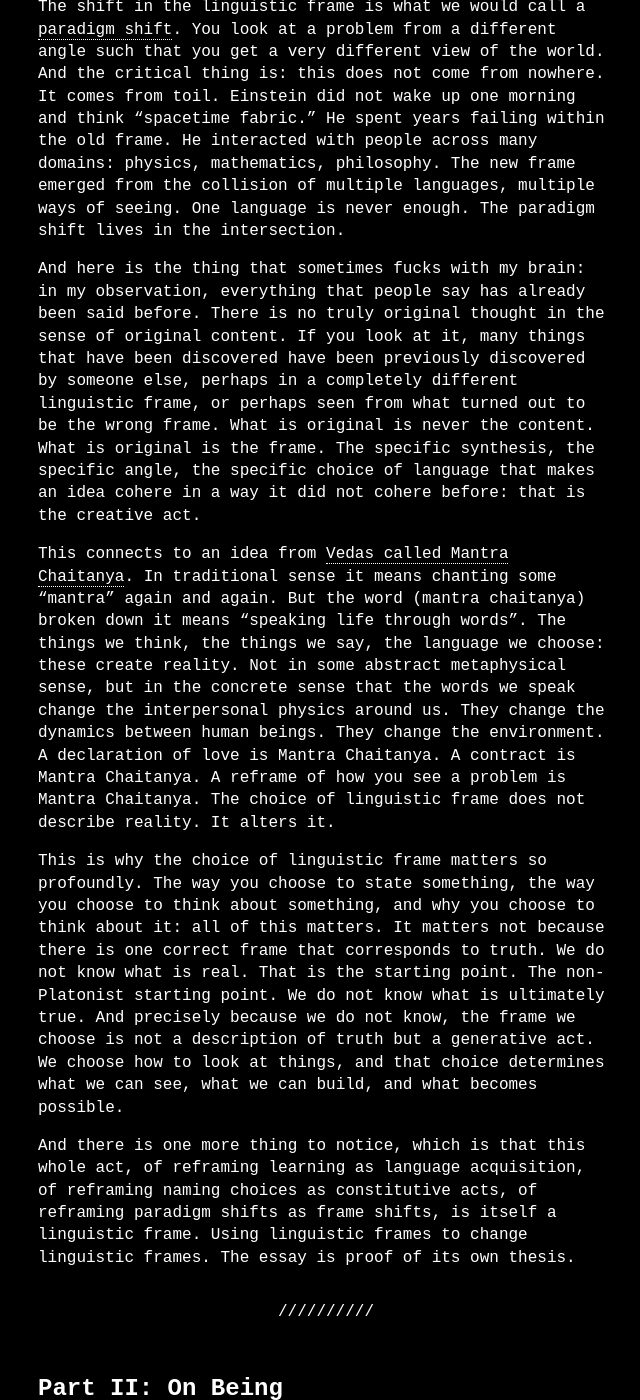
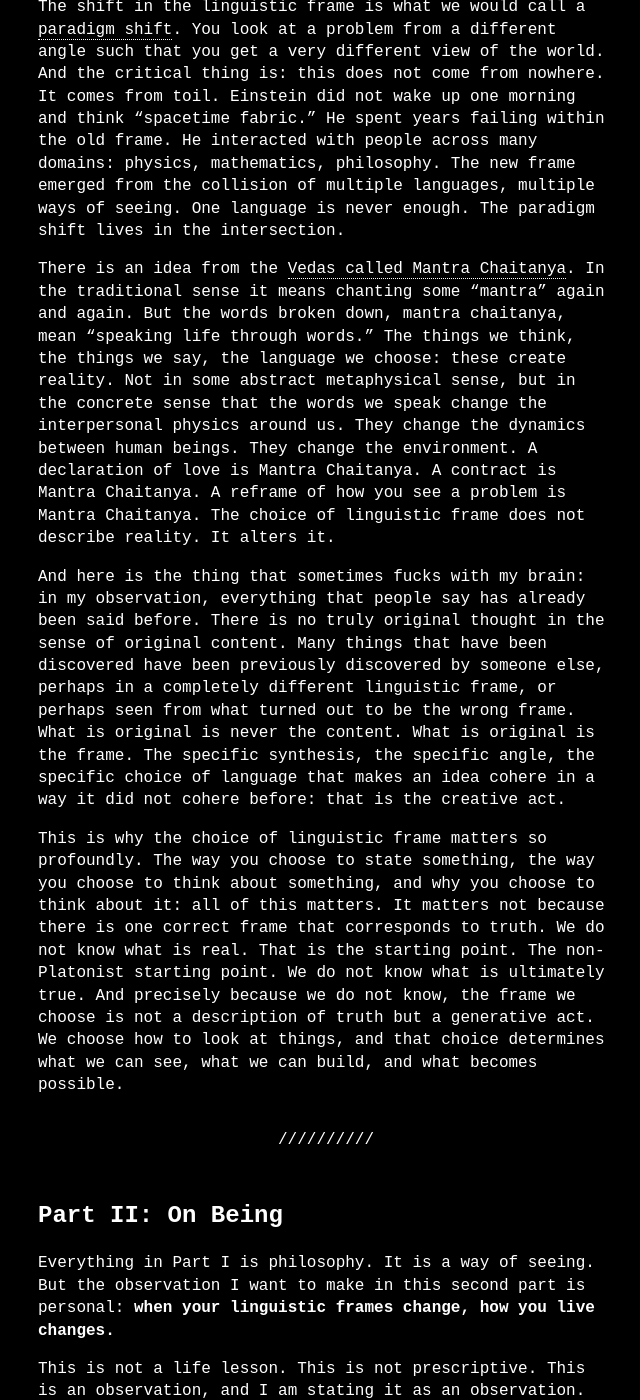
Before and after one commit to technoyoda/technoyoda.github.io, a Jekyll site: the page built from _posts/2026-04-11-linguistic-frames.md, in a window 1280 px wide and 1400 px high, scrolled down 3524 px. Shown: the whole window, without its empty margins (314-954 px from the left). Built offline with Jekyll 4.4.1, drawn with Linux system fonts in a browser that asks for light colours; some of the changed text lies outside the part shown.

Commit message:
lets see

```diff
--- a/_posts/2026-04-11-linguistic-frames.md
+++ b/_posts/2026-04-11-linguistic-frames.md
@@ -39,13 +39,11 @@ The most powerful demonstration of this is <tip t="Einstein did not just discove
 
 The shift in the linguistic frame is what we would call a <tip t="Thomas Kuhn, The Structure of Scientific Revolutions (1962). A paradigm shift is not a new discovery within an old framework. It is a new framework that makes new discoveries expressible." href="https://en.wikipedia.org/wiki/The_Structure_of_Scientific_Revolutions" link-text="Wikipedia →">paradigm shift</tip>. You look at a problem from a different angle such that you get a very different view of the world. And the critical thing is: this does not come from nowhere. It comes from toil. Einstein did not wake up one morning and think "spacetime fabric." He spent years failing within the old frame. He interacted with people across many domains: physics, mathematics, philosophy. The new frame emerged from the collision of multiple languages, multiple ways of seeing. One language is never enough. The paradigm shift lives in the intersection.
 
-And here is the thing that sometimes fucks with my brain: in my observation, everything that people say has already been said before. There is no truly original thought in the sense of original content. If you look at it, many things that have been discovered have been previously discovered by someone else, perhaps in a completely different linguistic frame, or perhaps seen from what turned out to be the wrong frame. What is original is never the content. What is original is the frame. The specific synthesis, the specific angle, the specific choice of language that makes an idea cohere in a way it did not cohere before: that is the creative act.
+There is an idea from the <tip link_text="link" href="https://www.wisdomlib.org/concept/mantra-caitanya">Vedas called Mantra Chaitanya</tip>. In the traditional sense it means chanting some "mantra" again and again. But the words broken down, mantra chaitanya, mean "speaking life through words." The things we think, the things we say, the language we choose: these create reality. Not in some abstract metaphysical sense, but in the concrete sense that the words we speak change the interpersonal physics around us. They change the dynamics between human beings. They change the environment. A declaration of love is Mantra Chaitanya. A contract is Mantra Chaitanya. A reframe of how you see a problem is Mantra Chaitanya. The choice of linguistic frame does not describe reality. It alters it.
 
-This connects to an idea from <tip link_text="link" href="https://www.wisdomlib.org/concept/mantra-caitanya">Vedas called Mantra Chaitanya</tip>. In traditional sense it means chanting some "mantra" again and again. But the word (mantra chaitanya) broken down it means "speaking life through words". The things we think, the things we say, the language we choose: these create reality. Not in some abstract metaphysical sense, but in the concrete sense that the words we speak change the interpersonal physics around us. They change the dynamics between human beings. They change the environment. A declaration of love is Mantra Chaitanya. A contract is Mantra Chaitanya. A reframe of how you see a problem is Mantra Chaitanya. The choice of linguistic frame does not describe reality. It alters it.
+And here is the thing that sometimes fucks with my brain: in my observation, everything that people say has already been said before. There is no truly original thought in the sense of original content. Many things that have been discovered have been previously discovered by someone else, perhaps in a completely different linguistic frame, or perhaps seen from what turned out to be the wrong frame. What is original is never the content. What is original is the frame. The specific synthesis, the specific angle, the specific choice of language that makes an idea cohere in a way it did not cohere before: that is the creative act.
 
 This is why the choice of linguistic frame matters so profoundly. The way you choose to state something, the way you choose to think about something, and why you choose to think about it: all of this matters. It matters not because there is one correct frame that corresponds to truth. We do not know what is real. That is the starting point. The non-Platonist starting point. We do not know what is ultimately true. And precisely because we do not know, the frame we choose is not a description of truth but a generative act. We choose how to look at things, and that choice determines what we can see, what we can build, and what becomes possible.
-
-And there is one more thing to notice, which is that this whole act, of reframing learning as language acquisition, of reframing naming choices as constitutive acts, of reframing paradigm shifts as frame shifts, is itself a linguistic frame. Using linguistic frames to change linguistic frames. The essay is proof of its own thesis.
 
 ---
 
```
